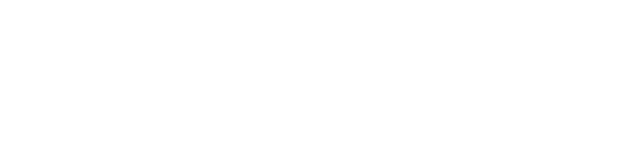
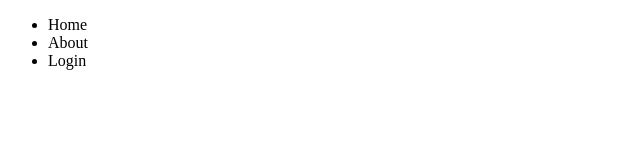
Before and after one commit to Jody-septiawan/example-branch, a plain HTML site: page index.html in a window 1280 px wide. Shown: the whole page, without its empty margins (0-640 px from the left). Drawn offline with Linux system fonts and the light colour scheme.

Commit message:
feat: navbar

```diff
--- a/index.html
+++ b/index.html
@@ -5,5 +5,13 @@
     <meta name="viewport" content="width=device-width, initial-scale=1.0" />
     <title>Example Branch</title>
   </head>
-  <body></body>
+  <body>
+    <nav>
+      <ul>
+        <li>Home</li>
+        <li>About</li>
+        <li>Login</li>
+      </ul>
+    </nav>
+  </body>
 </html>
```
